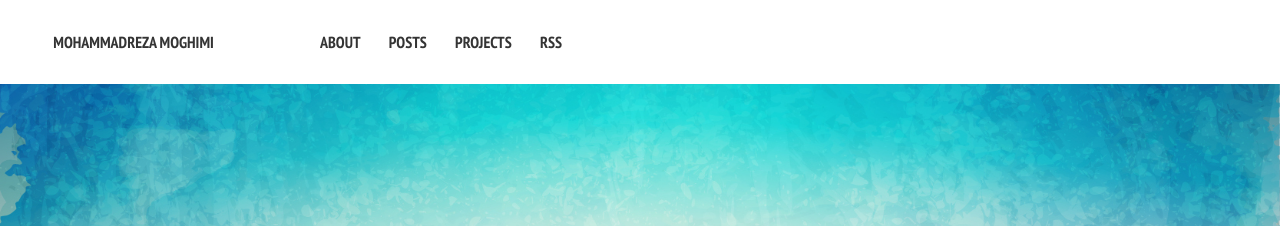
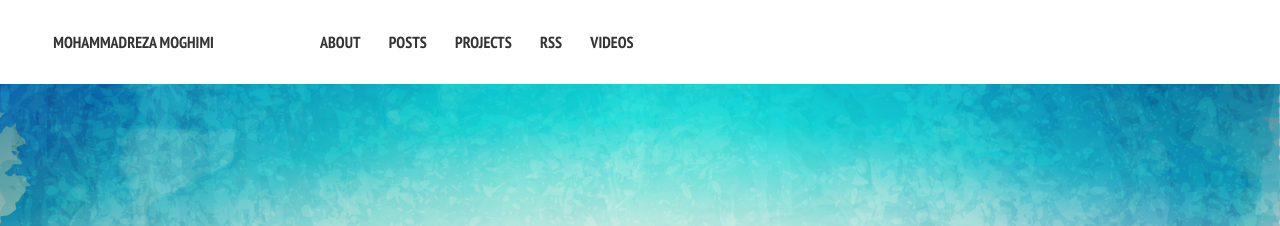
Before and after one commit to mimr9/mimr9.github.io, a Jekyll site: the page built from index.md, in a window 1280 px wide. Shown: the top 226 px of the page. Built offline with Jekyll 4.4.1, drawn with Linux system fonts in a browser that asks for light colours; nearby versions of some CDN libraries.

Commit message:
Update navigation.yml

```diff
--- a/_data/navigation.yml
+++ b/_data/navigation.yml
@@ -11,3 +11,6 @@
 
 - title: RSS
   url: /feed.xml
+
+- title: Videos
+  url: http://www.aparat.com/mimr9
```
